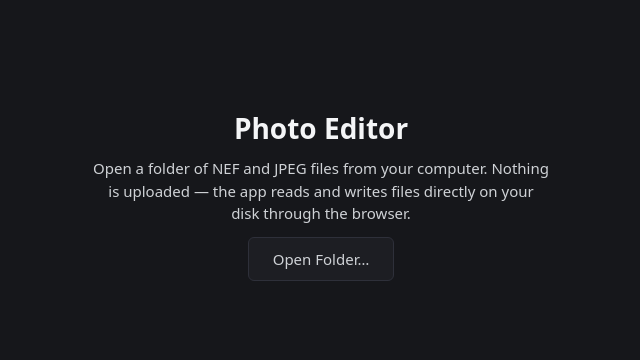
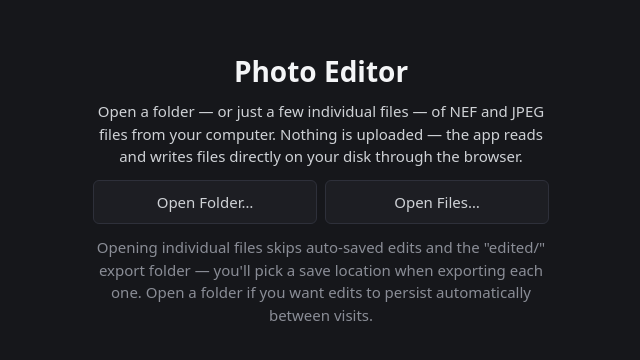
Before and after one commit to benson-droid/pp, a React (Vite) app: page / in a window 1280 px wide. Shown: the part 206-566 px from the top of the page, without its empty margins (319-959 px from the left). Built offline with nearby package versions, Linux system fonts and the light colour scheme.

Commit message:
Update FolderPicker.tsx

```diff
--- a/src/components/FolderPicker.tsx
+++ b/src/components/FolderPicker.tsx
@@ -1,30 +1,43 @@
-import { isFileSystemAccessSupported } from '../lib/fileAccess';
+import { isFileSystemAccessSupported, isOpenFilePickerSupported } from '../lib/fileAccess';
 
 interface FolderPickerProps {
-  onPick: () => void;
+  onPickFolder: () => void;
+  onPickFiles: () => void;
   error: string | null;
 }
 
-export default function FolderPicker({ onPick, error }: FolderPickerProps) {
+export default function FolderPicker({ onPickFolder, onPickFiles, error }: FolderPickerProps) {
   const supported = isFileSystemAccessSupported();
+  const filesSupported = isOpenFilePickerSupported();
 
   return (
     <div className="folder-picker">
       <h1>Photo Editor</h1>
       <p>
-        Open a folder of NEF and JPEG files from your computer. Nothing is uploaded — the app
-        reads and writes files directly on your disk through the browser.
+        Open a folder — or just a few individual files — of NEF and JPEG files from your
+        computer. Nothing is uploaded — the app reads and writes files directly on your disk
+        through the browser.
       </p>
       {!supported && (
         <p className="warning">
-          Your browser doesn't support the File System Access API needed to read local folders.
+          Your browser doesn't support the File System Access API needed to read local files.
           Please use a Chromium-based browser (Chrome, Edge, Brave, Arc).
         </p>
       )}
       {error && <p className="warning">{error}</p>}
-      <button disabled={!supported} onClick={onPick}>
-        Open Folder…
-      </button>
+      <div className="button-row" style={{ justifyContent: 'center' }}>
+        <button disabled={!supported} onClick={onPickFolder}>
+          Open Folder…
+        </button>
+        <button disabled={!filesSupported} onClick={onPickFiles}>
+          Open Files…
+        </button>
+      </div>
+      <p className="muted" style={{ marginTop: 12 }}>
+        Opening individual files skips auto-saved edits and the "edited/" export folder — you'll
+        pick a save location when exporting each one. Open a folder if you want edits to persist
+        automatically between visits.
+      </p>
     </div>
   );
 }
```
